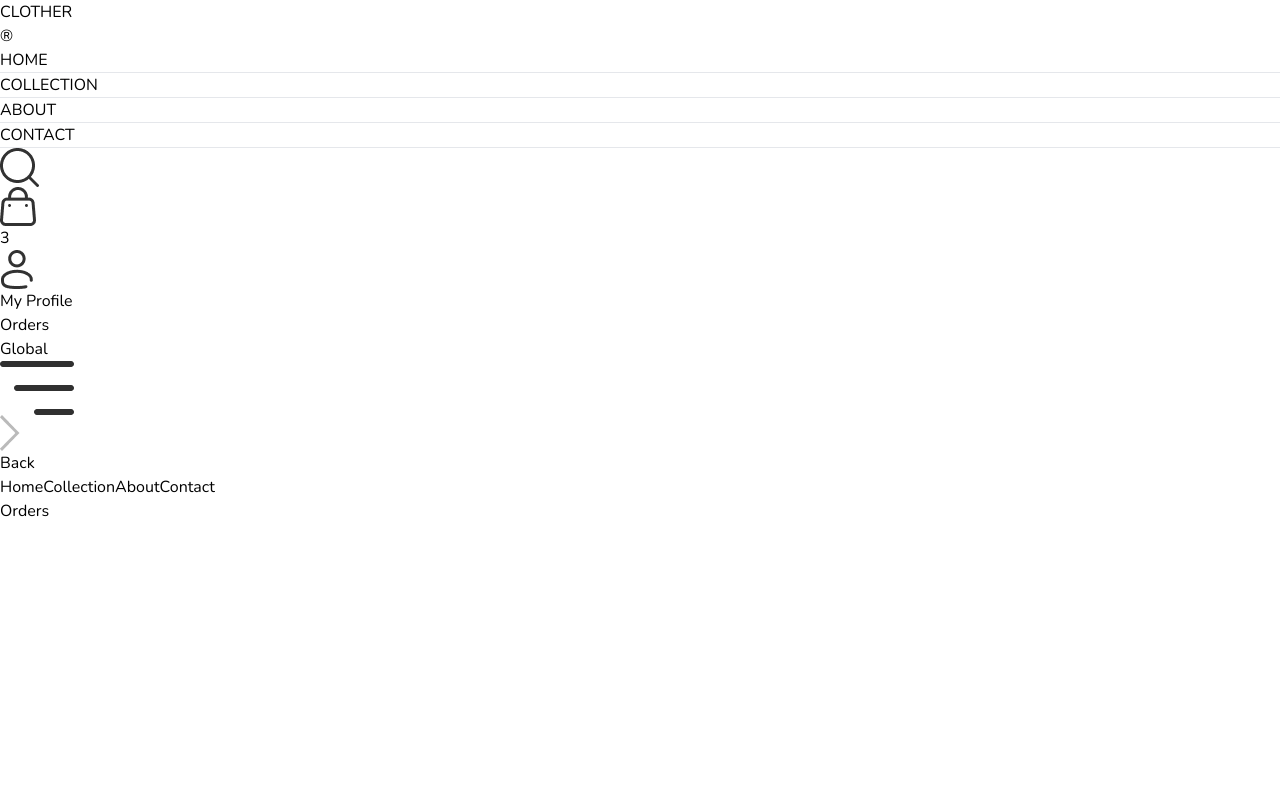
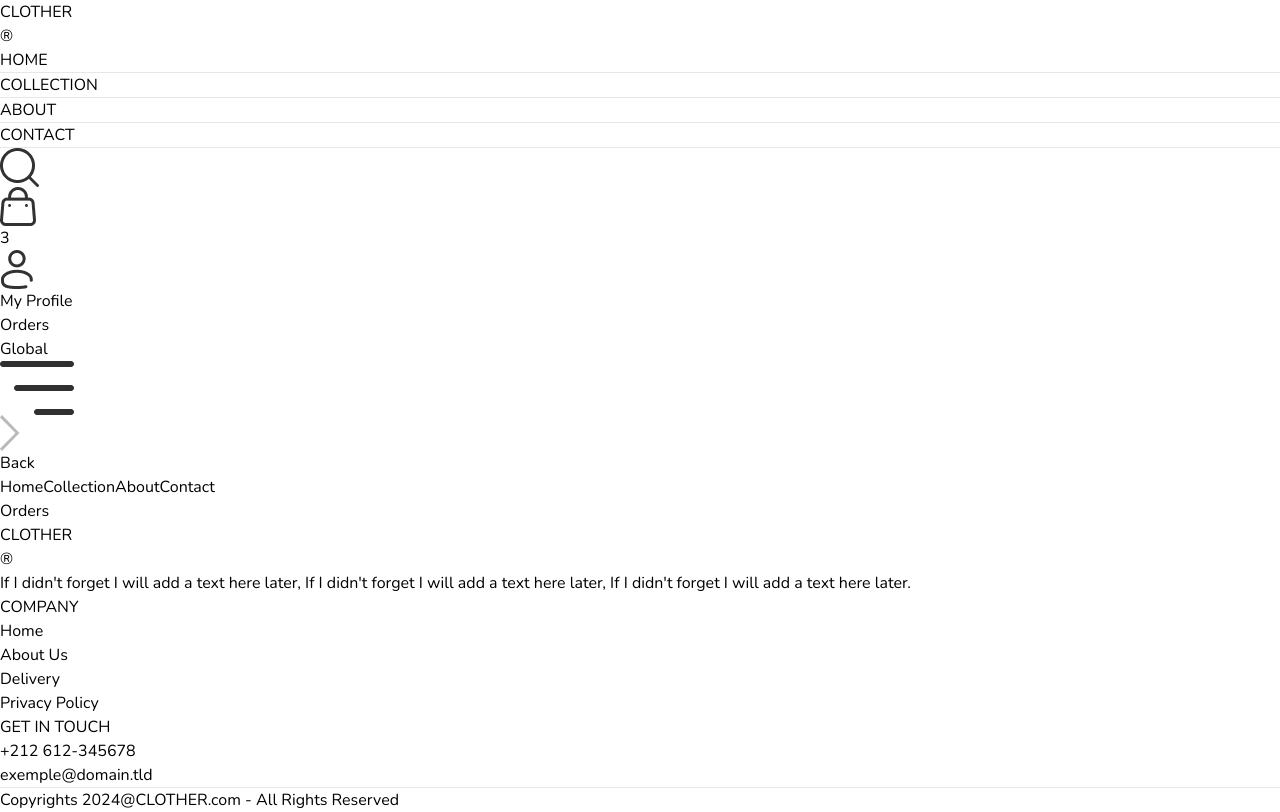
Before and after one commit to Jalal-Elhajouji/Clother, a React (Vite) app: page /orders in a window 1280 px wide. Built offline with nearby package versions, Linux system fonts and the light colour scheme.

Commit message:
Create Footer

```diff
--- a/src/App.jsx
+++ b/src/App.jsx
@@ -11,6 +11,7 @@
 import PlaceOrder from './pages/PlaceOrder'
 import Orders from './pages/Orders'
 import Navbar from './components/Navbar'
+import Footer from './components/Footer'
 
 const App = () => {
   return (
@@ -27,6 +28,7 @@
         <Route path='place-order' element={<PlaceOrder />} />
         <Route path='orders' element={<Orders />} />
       </Routes>
+      <Footer />
     </div>
   )
 }
--- a/src/components/Footer.jsx
+++ b/src/components/Footer.jsx
@@ -1,9 +1,46 @@
-import React from 'react'
+import React from 'react';
+import { Link } from 'react-router-dom';
 
 const Footer = () => {
-  return (
-    <div>Footer</div>
-  )
+    return (
+        <div>
+            <div className='flex flex-col sm:grid grid-cols-[3fr_1fr_1fr] gap-14 my-10 mt-40 text-sm'>
+
+                <div>
+                    <Link to='/' className='flex items-baseline'>
+                        <h2 className='text-zinc-600 text-2xl font-bold italic'>CLOTHER</h2>
+                        <p className='text-red-950 font-bold'>&reg;</p>
+                    </Link>
+                    <p className='w-full md:w-2/3 text-zinc-600'>If I didn't forget I will add a text here later, If I didn't forget I will add a text here later, If I didn't forget I will add a text here later.</p>
+                </div>
+
+                <div>
+                    <p className='text-xl font-medium mb-5'>COMPANY</p>
+                    <ul className='flex flex-col gap-1 text-zinc-600'>
+                        <li>Home</li>
+                        <li>About Us</li>
+                        <li>Delivery</li>
+                        <li>Privacy Policy</li>
+                    </ul>
+                </div>
+
+                <div>
+                    <p className='text-xl font-medium mb-5 '>GET IN TOUCH</p>
+                    <ul className='flex flex-col gap-1 text-zinc-600'>
+                        <li>+212 612-345678</li>
+                        <li>exemple@domain.tld</li>
+                    </ul>
+                </div>
+
+            </div>
+
+            <div>
+                <hr />
+                <p className='py-5 text-sm text-center '>Copyrights 2024@CLOTHER.com - All Rights Reserved</p>
+            </div>
+
+        </div>
+    )
 }
 
 export default Footer
```
